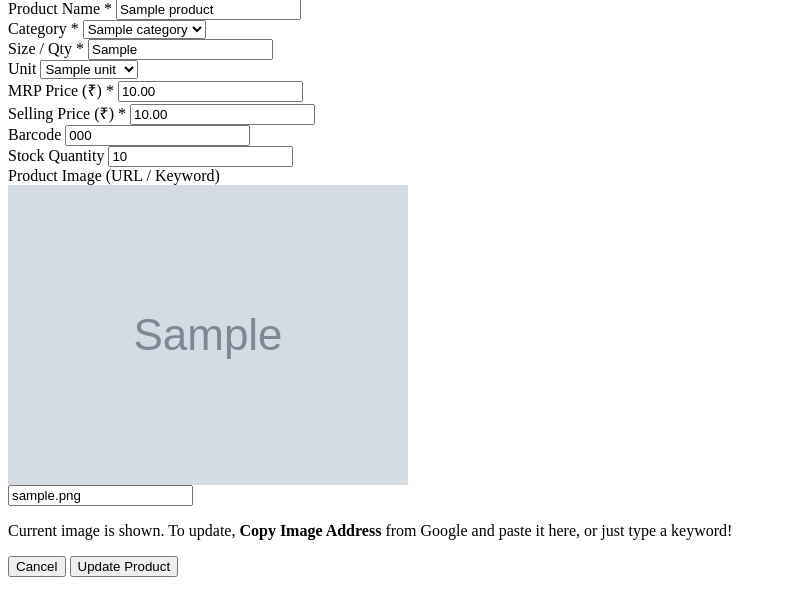
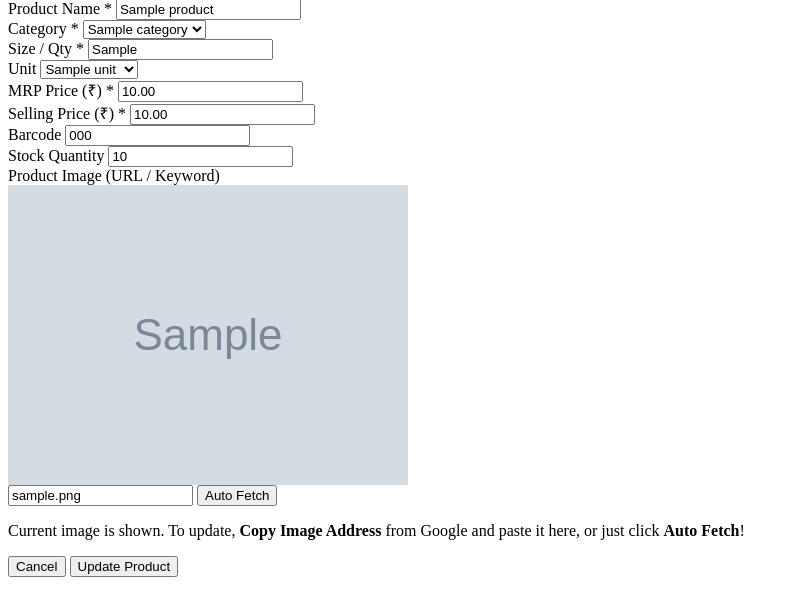
Before and after one commit to nirmalbabu05/GrandMart, a Django app: page /erp/edit-product/1/ in a window 1280 px wide. Shown: the part 112-728 px from the top of the page, without its empty margins (0-798 px from the left). Run offline with Django 5.2, Linux system fonts and the light colour scheme; a user stored in the database is signed in; tables that the repository leaves empty hold one stand-in row (values such as "Sample post"); grey boxes marked "Sample" are stand-in pictures.

Commit message:
Update edit_product.html

```diff
--- a/templates/erp/edit_product.html
+++ b/templates/erp/edit_product.html
@@ -79,19 +79,25 @@
                         </div>
 
                         <div class="flex-1 w-full space-y-3">
-                            <input type="text" name="image_url" id="editImageUrl" value="{{ product.image_url|default:'' }}" placeholder="Paste new image link here..."
-                                   class="w-full border-2 border-purple-200 rounded-xl p-3 text-sm font-bold text-gray-800 focus:ring-4 focus:ring-purple-500/30 focus:border-purple-500 outline-none bg-white transition shadow-sm"
-                                   oninput="updateEditImagePreview(this.value)">
+                            <div class="flex space-x-2">
+                                <input type="text" name="image_url" id="editImageUrl" value="{{ product.image_url|default:'' }}" placeholder="Paste new image link or click Auto Fetch..."
+                                       class="flex-1 w-full border-2 border-purple-200 rounded-xl p-3 text-sm font-bold text-gray-800 focus:ring-4 focus:ring-purple-500/30 focus:border-purple-500 outline-none bg-white transition shadow-sm"
+                                       oninput="updateEditImagePreview(this.value)">
+
+                                <button type="button" onclick="autoFetchEditImage()" class="bg-purple-100 hover:bg-purple-200 text-purple-700 px-4 py-2 rounded-xl font-bold transition flex items-center shadow-sm whitespace-nowrap border border-purple-200">
+                                    <i class="fas fa-magic mr-2"></i> Auto Fetch
+                                </button>
+                            </div>
+                            <p id="edit_fetch_status" class="text-xs font-bold empty:hidden"></p>
 
                             <p class="text-[11px] text-gray-500 font-bold leading-relaxed bg-white/60 p-2 rounded-lg border border-purple-100">
                                 <i class="fas fa-info-circle text-purple-500 mr-1 text-sm"></i>
-                                Current image is shown. To update, <b>Copy Image Address</b> from Google and paste it here, or just type a keyword!
+                                Current image is shown. To update, <b>Copy Image Address</b> from Google and paste it here, or just click <b>Auto Fetch</b>!
                             </p>
                         </div>
                     </div>
                 </div>
-
-            </div>
+                </div>
 
             <div class="mt-8 flex flex-col sm:flex-row justify-end gap-3 border-t-2 border-dashed border-gray-200 pt-6">
                 <button type="button" hx-get="{% url 'store_master' %}" hx-target="#app-content" hx-swap="innerHTML" class="px-6 py-3 text-gray-500 font-black hover:bg-gray-100 rounded-xl transition border-2 border-gray-200 order-2 sm:order-1">Cancel</button>
@@ -116,4 +122,33 @@
             preview.src = `https://ui-avatars.com/api/?name=${encodeURIComponent(productName)}&background=e2e8f0&color=94a3b8&size=400&bold=true`;
         }
     }
+
+    // 🌟 AUTO FETCH FUNCTION ADDED HERE 🌟
+    function autoFetchEditImage() {
+        let productName = document.getElementById('editProductName').value;
+        let statusText = document.getElementById('edit_fetch_status');
+        let urlInput = document.getElementById('editImageUrl');
+
+        if(!productName) {
+            statusText.innerHTML = "<span class='text-red-500'>Bro, first type the product name!</span>";
+            return;
+        }
+
+        statusText.innerHTML = "<span class='text-blue-500'><i class='fas fa-spinner fa-spin mr-1'></i> Searching image on web...</span>";
+
+        fetch(`/fetch-image/?q=${encodeURIComponent(productName)}`)
+        .then(res => res.json())
+        .then(data => {
+            if(data.status === 'success') {
+                urlInput.value = data.image_url;
+                updateEditImagePreview(data.image_url);
+                statusText.innerHTML = "<span class='text-green-500'><i class='fas fa-check-circle mr-1'></i> Image fetched! Don't forget to click 'Update Product'.</span>";
+            } else {
+                statusText.innerHTML = `<span class='text-red-500'><i class='fas fa-times-circle mr-1'></i> Couldn't find image. Try manual link.</span>`;
+            }
+        })
+        .catch(err => {
+            statusText.innerHTML = "<span class='text-red-500'>Error fetching image!</span>";
+        });
+    }
 </script>
```
